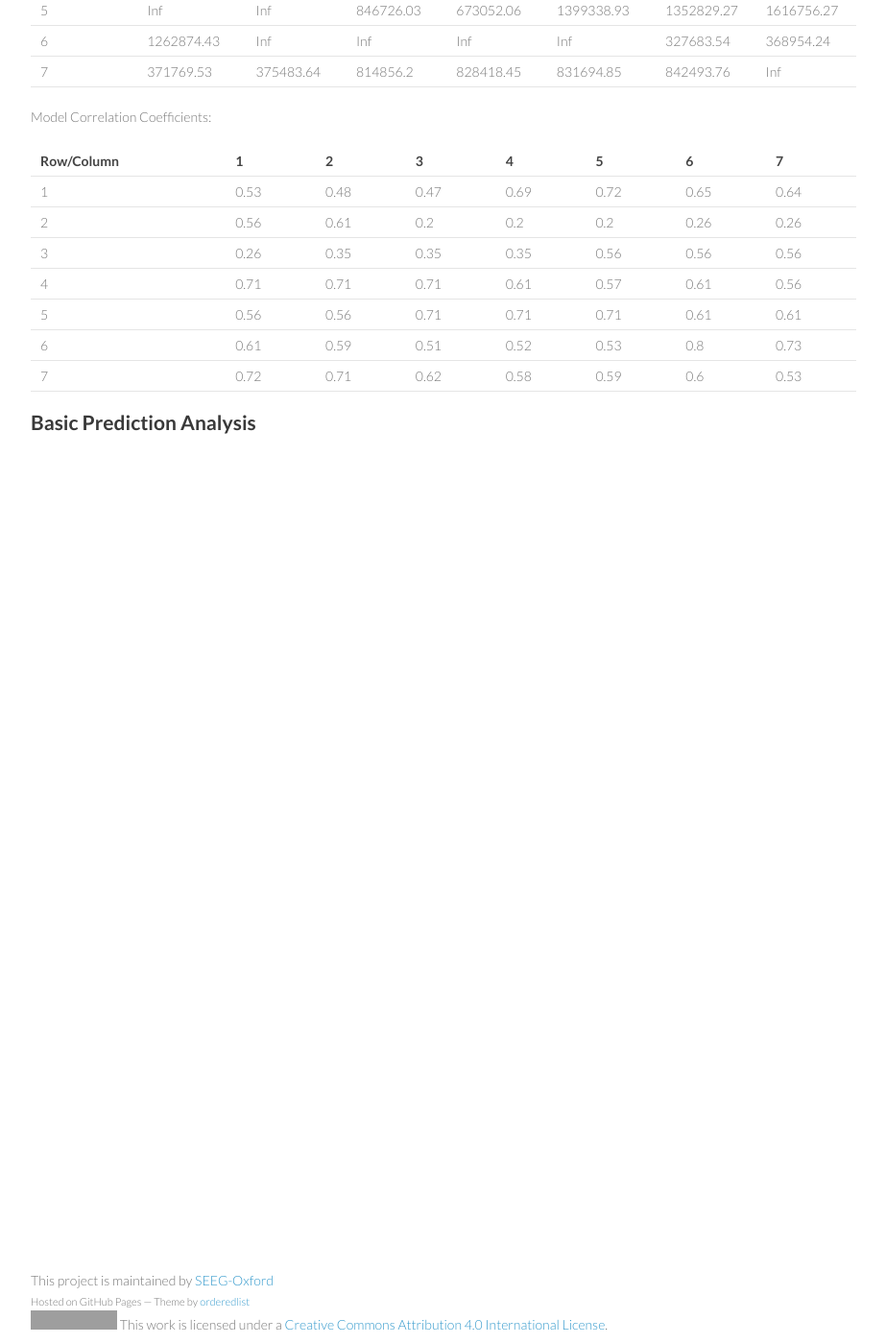
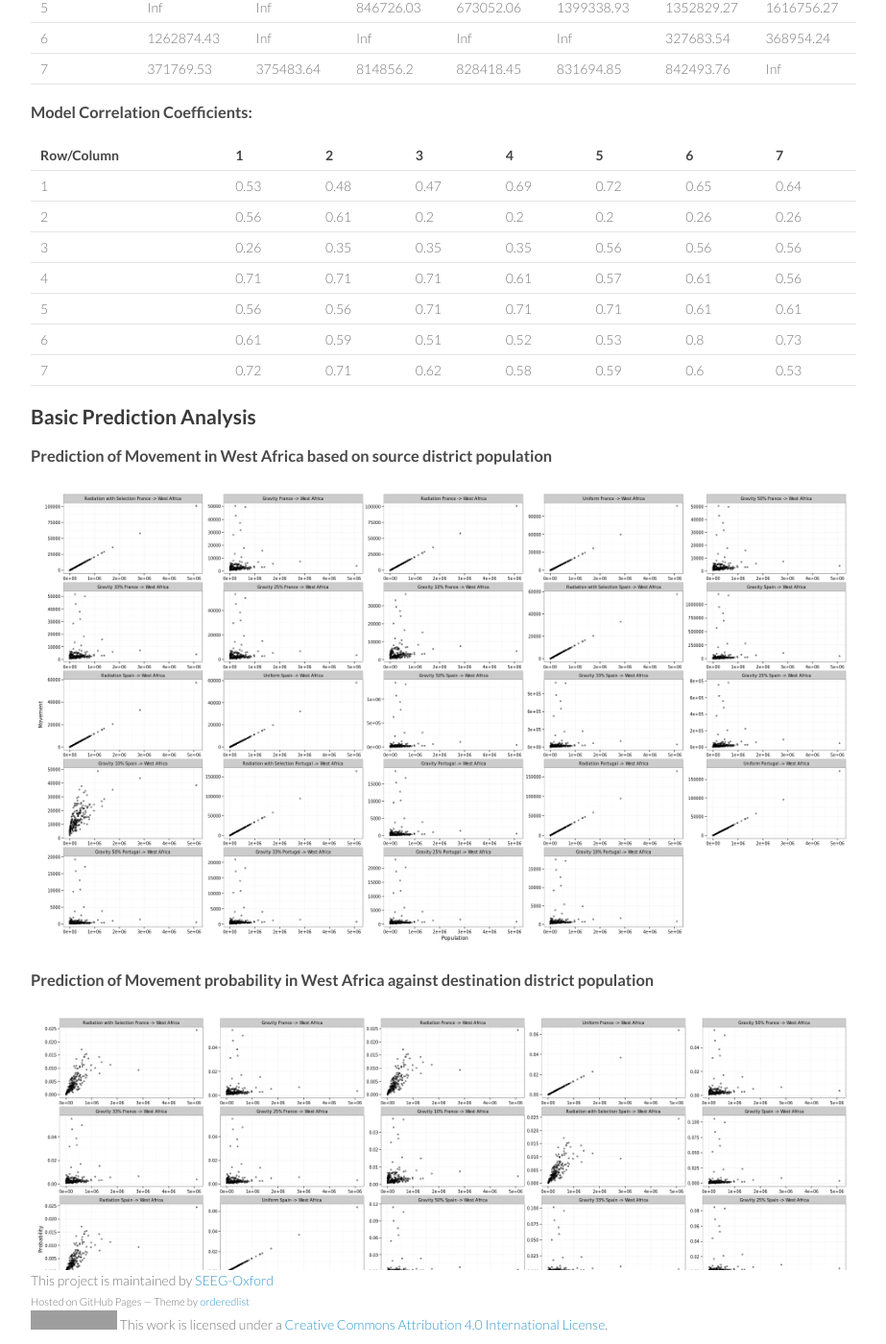
Before and after one commit to SEEG-Oxford/ebola-spread, a Jekyll site: the page built from model-comparisons.md, in a window 1280 px wide and 1400 px high, scrolled down 1302 px. Shown: the whole window at 96% size, without its empty margins (178-1101 px from the left). Built offline with Jekyll 4.4.1, drawn with Linux system fonts in a browser that asks for light colours; nearby versions of some CDN libraries; some of the changed text lies outside the part shown; grey boxes are pictures that could not be loaded.

Commit message:
Add analysis plots

```diff
--- a/model-comparisons.md
+++ b/model-comparisons.md
@@ -24,12 +24,24 @@ We are using a cross validation technique to assess the predictive power of the
 
 <a href="images/model_comparisons.png"><img src="images/model_comparisons.png" /></a>
 
-Model Deviances:<br/>
+### Model Deviances:
 
 <div id="CSVTable"></div>
 
-Model Correlation Coefficients:<br/>
+### Model Correlation Coefficients:
 
 <div id="CSVTable2"></div>
 
 ## Basic Prediction Analysis
+
+### Prediction of Movement in West Africa based on source district population
+
+<a href="images/west_africa_population_movement.png"><img src="images/west_africa_population_movement.png" /></a>
+
+### Prediction of Movement probability in West Africa against destination district population
+
+<a href="images/west_africa_population_probability.png"><img src="images/west_africa_population_probability.png" /></a>
+
+### Prediction of Movement probability in West Africa against distance between regions
+
+<a href="images/west_africa_distance_probability.png"><img src="images/west_africa_distance_probability.png" /></a>
```
Also changed, not shown: images/west_africa_distance_probability.png (added), images/west_africa_population_movement.png (added), images/west_africa_population_probability.png (added).
